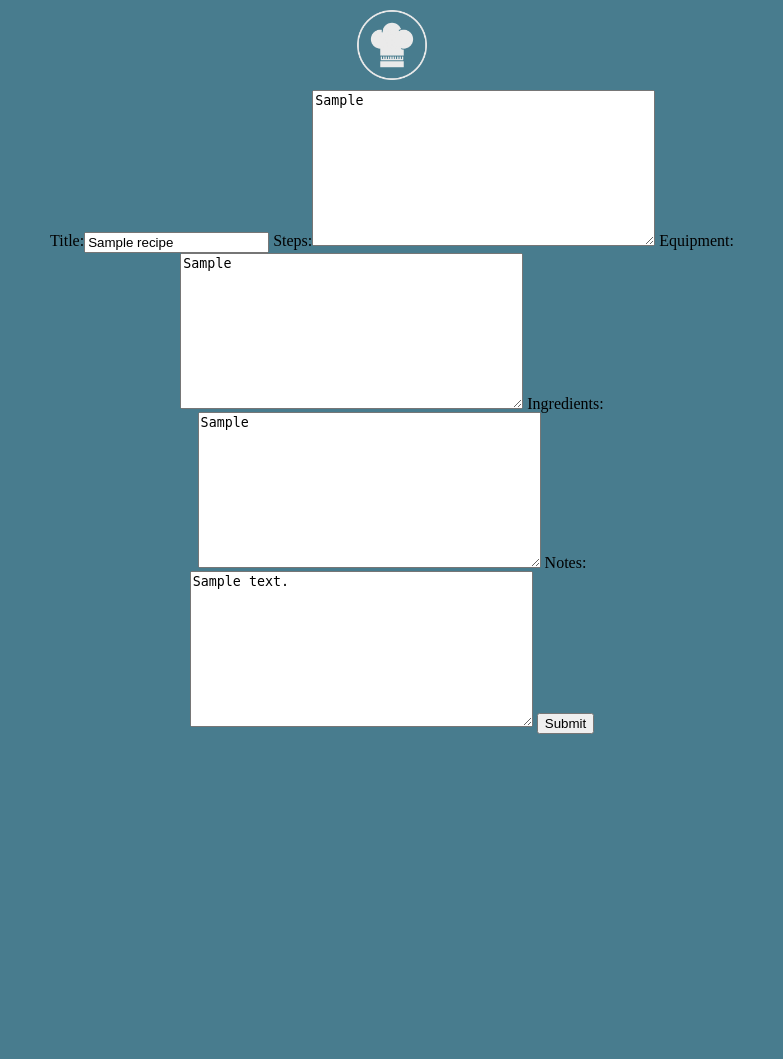
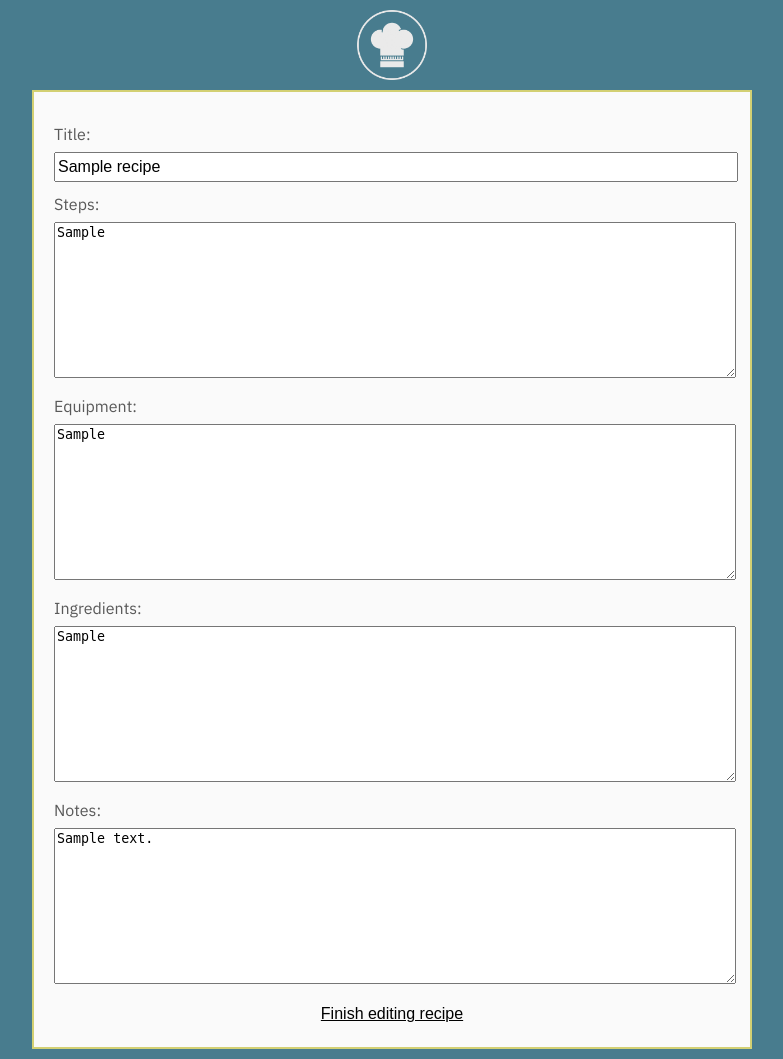
Before and after one commit to chefhat/chefhat, a Django app: page /recipes/edit/1 in a window 1280 px wide. Shown: the whole page, without its empty margins (248-1031 px from the left). Before the commit the page ends 734 px from the top, so only its background shows below. Run offline with Django 3.2, Linux system fonts and the light colour scheme; tables that the repository leaves empty hold one stand-in row (values such as "Sample post"); parts of the project's set-up code (start-up, migrations or seed data) failed here and were passed over.

Commit message:
add styling to edit page

```diff
--- a/chefhat/static/styles/core.css
+++ b/chefhat/static/styles/core.css
@@ -137,6 +137,29 @@ img {
   text-decoration: underline;
 }
 
+.recipe-form label {
+  display: block;
+  padding-top: 10px;
+  padding-bottom: 6px;
+}
+
+.recipe-form input {
+  font-size: 16px;
+  line-height: 24px;
+  width: 100%;
+}
+
+.recipe-form textarea {
+  width: 100%;
+}
+
+.submit-button {
+  background-color: #fafafa;
+  border: none;
+  cursor: pointer;
+  text-decoration: underline;
+}
+
 header {
   background-color: #487c8e;
   height: 70px;
--- a/recipes/templates/recipes/edit.html
+++ b/recipes/templates/recipes/edit.html
@@ -3,10 +3,15 @@
 
 {% block body %}
 
-<form action="/recipes/edit/{{ recipe_id }}" method="post">
-  {% csrf_token %}
-  {{ form }}
-  <input type="submit" value="Submit">
-</form>
+<div class="recipe-card">
+  <div class="recipe-form text left text-md font-robo color-gray">
+    <form action="/recipes/edit/{{ recipe_id }}" method="post">
+      {% csrf_token %}
+      {{ form }}
+      <div class="spacing-md"></div>
+      <input class="submit-button center text-md" type="submit" value="Finish editing recipe">
+    </form>
+  </div>
+</div>
 
 {% endblock %}
```
